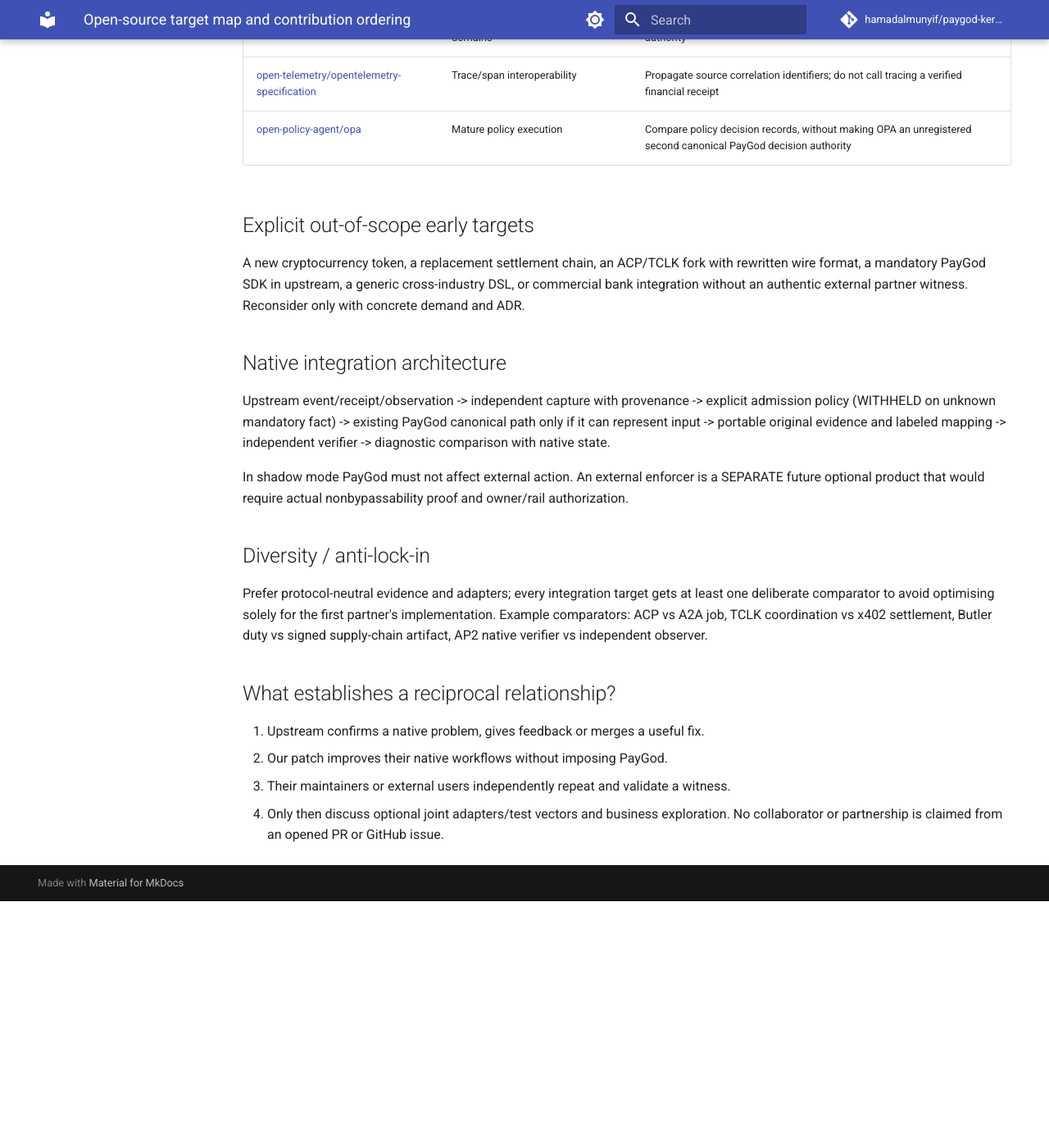
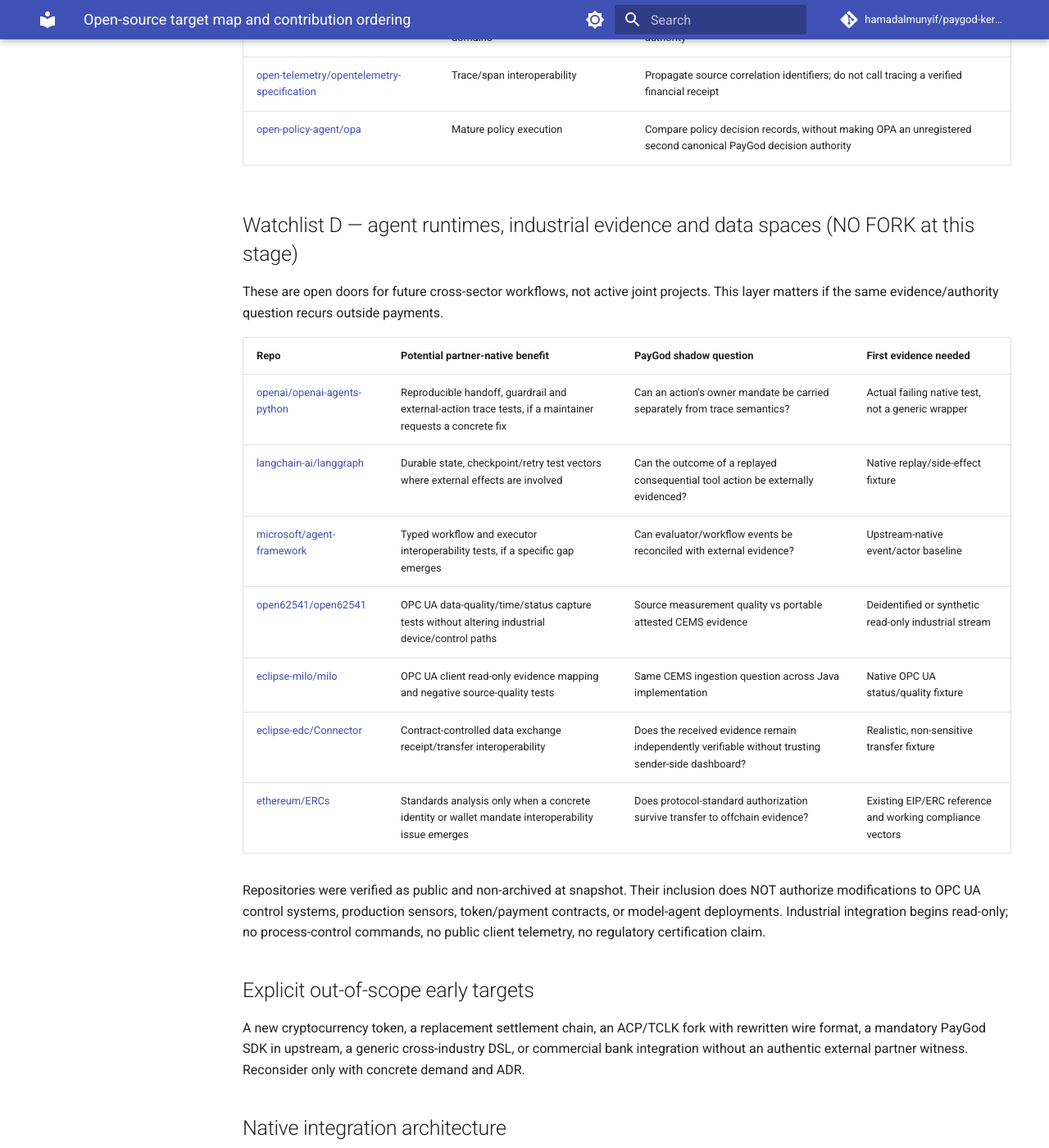
Before and after one commit to hamadalmunyif/paygod-kernel-mvp, an MkDocs documentation site: the page built from docs/open-collaboration/TARGETS.md, in a window 1280 px wide and 1400 px high, scrolled down 1909 px. Shown: the whole window at 82% size. Built offline with MkDocs 1.6.1 and Material for MkDocs 9.7.7, drawn with Linux system fonts in a browser that asks for light colours; comment, search, counter and statistics services are not loaded; before the commit the page ends 3008 px from its top, so only the background shows below that.

Commit message:
docs(collaboration): add agent and industrial future watchlist

```diff
--- a/docs/open-collaboration/TARGETS.md
+++ b/docs/open-collaboration/TARGETS.md
@@ -37,6 +37,22 @@
 | [open-telemetry/opentelemetry-specification](https://github.com/open-telemetry/opentelemetry-specification) | Trace/span interoperability | Propagate source correlation identifiers; do not call tracing a verified financial receipt |
 | [open-policy-agent/opa](https://github.com/open-policy-agent/opa) | Mature policy execution | Compare policy decision records, without making OPA an unregistered second canonical PayGod decision authority |
 
+## Watchlist D — agent runtimes, industrial evidence and data spaces (NO FORK at this stage)
+
+These are open doors for future cross-sector workflows, not active joint projects. This layer matters if the same evidence/authority question recurs outside payments.
+
+| Repo | Potential partner-native benefit | PayGod shadow question | First evidence needed |
+| --- | --- | --- | --- |
+| [openai/openai-agents-python](https://github.com/openai/openai-agents-python) | Reproducible handoff, guardrail and external-action trace tests, if a maintainer requests a concrete fix | Can an action's owner mandate be carried separately from trace semantics? | Actual failing native test, not a generic wrapper |
+| [langchain-ai/langgraph](https://github.com/langchain-ai/langgraph) | Durable state, checkpoint/retry test vectors where external effects are involved | Can the outcome of a replayed consequential tool action be externally evidenced? | Native replay/side-effect fixture |
+| [microsoft/agent-framework](https://github.com/microsoft/agent-framework) | Typed workflow and executor interoperability tests, if a specific gap emerges | Can evaluator/workflow events be reconciled with external evidence? | Upstream-native event/actor baseline |
+| [open62541/open62541](https://github.com/open62541/open62541) | OPC UA data-quality/time/status capture tests without altering industrial device/control paths | Source measurement quality vs portable attested CEMS evidence | Deidentified or synthetic read-only industrial stream |
+| [eclipse-milo/milo](https://github.com/eclipse-milo/milo) | OPC UA client read-only evidence mapping and negative source-quality tests | Same CEMS ingestion question across Java implementation | Native OPC UA status/quality fixture |
+| [eclipse-edc/Connector](https://github.com/eclipse-edc/Connector) | Contract-controlled data exchange receipt/transfer interoperability | Does the received evidence remain independently verifiable without trusting sender-side dashboard? | Realistic, non-sensitive transfer fixture |
+| [ethereum/ERCs](https://github.com/ethereum/ERCs) | Standards analysis only when a concrete identity or wallet mandate interoperability issue emerges | Does protocol-standard authorization survive transfer to offchain evidence? | Existing EIP/ERC reference and working compliance vectors |
+
+Repositories were verified as public and non-archived at snapshot. Their inclusion does NOT authorize modifications to OPC UA control systems, production sensors, token/payment contracts, or model-agent deployments. Industrial integration begins read-only; no process-control commands, no public client telemetry, no regulatory certification claim.
+
 ## Explicit out-of-scope early targets
 
 A new cryptocurrency token, a replacement settlement chain, an ACP/TCLK fork with rewritten wire format, a mandatory PayGod SDK in upstream, a generic cross-industry DSL, or commercial bank integration without an authentic external partner witness. Reconsider only with concrete demand and ADR.
```
